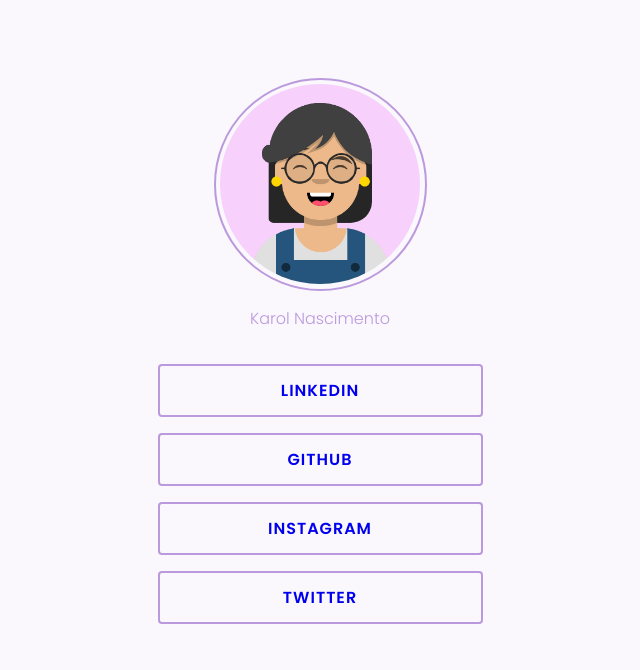
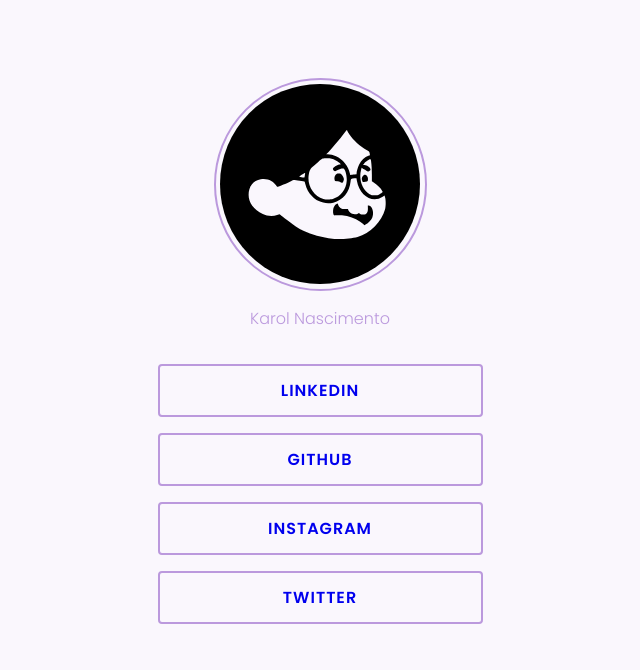
Before and after one commit to karolineksn/karolineksn1.github.io, a plain HTML site: page index.html in a window 1280 px wide. Shown: the top 670 px of the page, without its empty margins (320-960 px from the left). Drawn offline with Linux system fonts and the light colour scheme.

Commit message:
Update index.html
Teste com o avatar cartoon.

```diff
--- a/index.html
+++ b/index.html
@@ -11,7 +11,7 @@
     <div class="container">
         <div class="tree-container">
             <div class="avatar">
-                <img src="avatar2.png" alt="">
+                <img src="avatarcartoon.svg" alt="">
                 </div>
                 <span class="insta-user">Karol Nascimento</span> <!-- atalho .span-nomedaclass-->
                 <div class="links-container">
```
